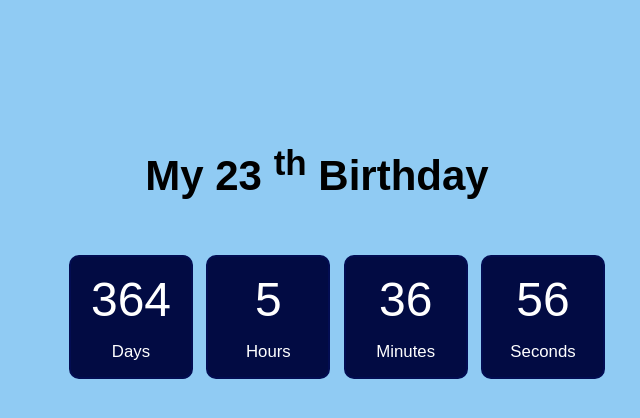
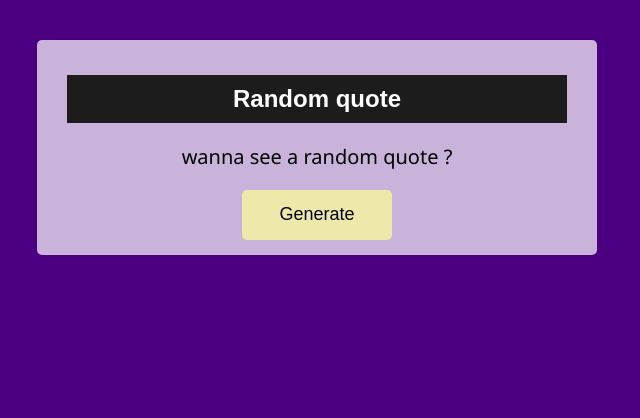
Before and after one commit to AyeThet1411/javascipt-traning-project-beginner-level, a plain HTML site: page index.html in a window 1280 px wide. Shown: the whole page, without its empty margins (323-963 px from the left). Drawn offline with Linux system fonts and the light colour scheme.

Commit message:
Random-Quotes

```diff
--- a/index.html
+++ b/index.html
@@ -4,50 +4,23 @@
     <meta charset="UTF-8">
     <meta http-equiv="X-UA-Compatible" content="IE=edge">
     <meta name="viewport" content="width=device-width, initial-scale=1.0">
-    <title>CountDown Timer</title>
-    <style>
-        body {
-        text-align: center;
-        padding: 100px 60px;
-        background: #90cbf3;
-        font-family: sans-serif;
-        font-weight: lighter;
-        }
-        h2{
-            text-align: center;
-            font-size: 42px;
-        }
-        #timer {
-            font-size: 3em;
-            font-weight: 100;
-            color: white;
-            padding: 20px;
-            width: 100%;
-            color: white;
-        }
-        #timer div {
-            display: inline-block;
-            min-width: 90px;
-            height: 90px;
-            padding: 15px;
-            background: #020b43;
-            border-radius: 10px;
-            border: 2px solid #030d52;
-
-        }
-        #timer div span {
-            color: #ffffff;
-            display: block;
-            margin-top: 15px;
-            font-size: .35em;
-            font-weight: 400;
-        }
-
-    </style>
+    <title>Random Quotes</title>
+    <link rel="stylesheet" href="style.css">
+    <link rel="stylesheet" href="https://cdnjs.cloudflare.com/ajax/libs/font-awesome/6.0.0-beta2/css/all.min.css" integrity="sha512-YWzhKL2whUzgiheMoBFwW8CKV4qpHQAEuvilg9FAn5VJUDwKZZxkJNuGM4XkWuk94WCrrwslk8yWNGmY1EduTA==" crossorigin="anonymous" referrerpolicy="no-referrer" />
 </head>
 <body>
-    <h2>My 23 <sup>th</sup> Birthday</h2>
-    <div id="timer"></div>
+    <div class="content">
+        <div class="card">
+          <h2>Random quote</h2>
+          <p>wanna see a random quote ?</p>
+          <!--button to display random quote-->
+          <button class="btn">Generate</button>
+
+        </div>
+        <div id="quote">
+         <!--Quote will be displayed here.-->
+        </div>
+    </div>
     <script src="./script.js"></script>
 </body>
 </html>
--- a/script.js
+++ b/script.js
@@ -1,25 +1,22 @@
 'use strict';
-function updateTimer(){
-    //detemination what time want to run on timer
-    const future=Date.parse('nov 13, 2022 12:00:01');
-    //taken the current time from the device
-    const now=new Date();
-    const diff=future-now;
+let quotes=[
+    'The secret to life is to love who you are.',
+    'Look for opportunities in every change in your life.',
+    'Persist while others are quitting.',
+    'and so on.'
+    ];
+const displayQutoes=function(){
+    let index=Math.floor(Math.random()*quotes.length);
 
-    const days=Math.floor(diff/(1000*60*60*24));
-    const hours=Math.floor(diff/(1000*60*60));
-    const mins=Math.floor(diff/(1000*60));
-    const sec=Math.floor(diff/(1000));
+    let quote=`<div class="card">
+                    <i class="fas fa-quote-left"></i>
+                    <p>${quotes[index]}</p>
+                    <i class="fas fa-quote-right"></i>
+                </div>`;
+    const quoteString=document.querySelector('#quote');
 
-    const d = days;
-    const h = hours - days * 24;
-    const m = mins - hours * 60;
-    const s = sec - mins * 60;
+    quoteString.innerHTML=quote;
+}
 
-    document.getElementById("timer").innerHTML =
-                                                `<div> ${d} <span>Days</span></div>
-                                                <div> ${h} <span>Hours</span></div>
-                                                <div>${m}  <span>Minutes</span></div>
-                                                <div> ${s} <span>Seconds</span></div>`;
-}
-setInterval('updateTimer()',1000);
+const button=document.querySelector('.btn');
+button.addEventListener('click',displayQutoes);
--- /dev/null
+++ b/style.css
@@ -0,0 +1,39 @@
+body{
+    background-color: indigo;
+    margin:auto;
+}
+h2{
+    background-color: #1c1c1c;
+    color:#ffffff;
+    padding:10px;
+    font-family: arial;
+    text-align: center;
+}
+.btn{
+    height:50px;
+    width:150px;
+    font-size: 18px;
+    color:#000;
+    background-color: palegoldenrod;
+    border:none;
+    padding:5px;
+    border-radius: 5px;}
+
+.card{
+    padding:15px 30px 15px 30px;
+    margin:40px auto;
+    max-width:500px;
+    max-height:500px;
+    text-align: center;
+    background-color: rgba(255, 255, 255, 0.7);
+    border-radius: 5px;
+}
+
+p{font-family:'Segoe UI';
+font-weight:400;
+font-size: 20px;}
+
+img{
+    height:25px;
+    width:25px;
+}
```
